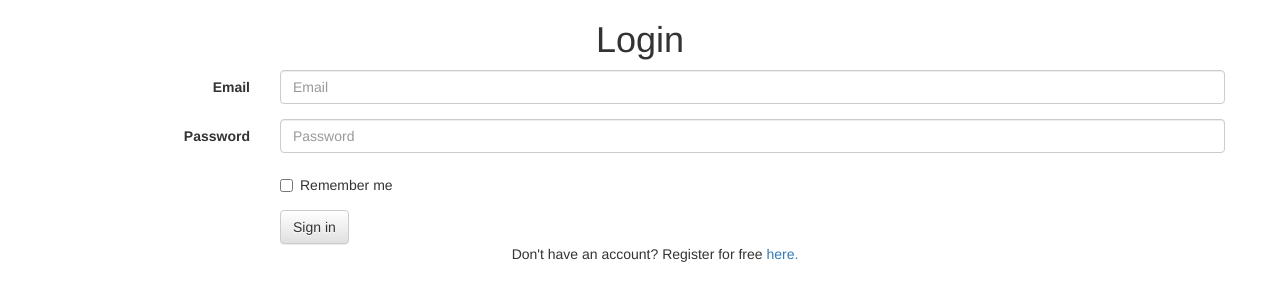
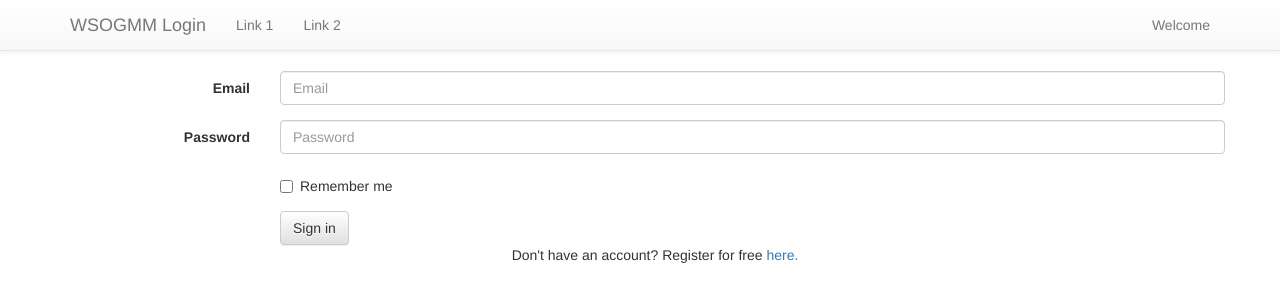
Before and after one commit to Aspenware/WSOGMM, a Django app: page /site/login/ in a window 1280 px wide. Shown: the top 302 px of the page. Run offline with Django 3.2, Linux system fonts and the light colour scheme; some libraries are stand-ins or nearby versions.

Commit message:
Add navigation bar

```diff
--- a/dade/templates/base.html
+++ b/dade/templates/base.html
@@ -6,20 +6,47 @@
     <meta name="viewport" content="width=device-width, initial-scale=1">
     <!-- The above 3 meta tags *must* come first in the head; any other head content must come *after* these tags -->
     <title>{% block title %}WSOGMM{% endblock %}</title>
-      <div class="container, text-center">
-        <h1>{% block heading %}WSOGMM{% endblock %}</h1>
-      </div>
     <!-- Bootstrap -->
     <!-- Latest compiled and minified CSS -->
     <link rel="stylesheet" href="https://maxcdn.bootstrapcdn.com/bootstrap/3.3.4/css/bootstrap.min.css">
 
     <!-- Optional theme -->
     <link rel="stylesheet" href="https://maxcdn.bootstrapcdn.com/bootstrap/3.3.4/css/bootstrap-theme.min.css">
-
-    <!-- Latest compiled and minified JavaScript -->
-    <script src="https://maxcdn.bootstrapcdn.com/bootstrap/3.3.4/js/bootstrap.min.js"></script>
 </head>
 <body>
+
+<header class="navbar navbar-static-top bs-docs-nav navbar-default" id="top" role="banner">
+    <div class="container">
+        <div class="navbar-header">
+            <button class="navbar-toggle collapsed" type="button" data-toggle="collapse"
+                    data-target=".bs-navbar-collapse">
+                <span class="sr-only">Toggle navigation</span>
+                <span class="icon-bar"></span>
+                <span class="icon-bar"></span>
+                <span class="icon-bar"></span>
+            </button>
+            <a href="../" class="navbar-brand">{% block heading %}WSOGMM{% endblock %}</a>
+        </div>
+        <nav class="collapse navbar-collapse bs-navbar-collapse">
+            <ul class="nav navbar-nav">
+                <li>
+                    <a href="#">Link 1</a>
+                </li>
+                <li>
+                    <a href="#">Link 2</a>
+                </li>
+            </ul>
+            <ul class="nav navbar-nav navbar-right">
+                <li><a>Welcome {{ user.username }}</a></li>
+            </ul>
+        </nav>
+    </div>
+</header>
+
+<div class="container, text-center">
+
+</div>
+
 <div class="container">
     {% block content %}{% endblock %}
 </div>
@@ -27,6 +54,7 @@
 <!-- jQuery (necessary for Bootstrap's JavaScript plugins) -->
 <script src="https://ajax.googleapis.com/ajax/libs/jquery/1.11.2/jquery.min.js"></script>
 <!-- Include all compiled plugins (below), or include individual files as needed -->
-    <script src="js/bootstrap.min.js"></script>
+<!-- Latest compiled and minified JavaScript -->
+<script src="https://maxcdn.bootstrapcdn.com/bootstrap/3.3.4/js/bootstrap.min.js"></script>
 </body>
 </html>
--- a/dade/templates/base_login.html
+++ b/dade/templates/base_login.html
@@ -1,18 +1,20 @@
 {% extends "base.html" %}
 {% block title %}WSOGMM LOGIN{% endblock %}
-{% block heading %}Login{% endblock %}
+{% block heading %}WSOGMM Login{% endblock %}
 {% block content %}
     <div class="container">
         <form method="POST" action="/site/login/" class="form-horizontal">
             {% csrf_token %}
             <div class="form-group">
                 <label for="email" class="col-sm-2 control-label">Email</label>
+
                 <div class="col-sm-10">
                     <input type="email" class="form-control" name="email" id="email" placeholder="Email">
                 </div>
             </div>
             <div class="form-group">
                 <label for="password" class="col-sm-2 control-label">Password</label>
+
                 <div class="col-sm-10">
                     <input type="password" class="form-control" name="password" id="password" placeholder="Password">
                 </div>
@@ -31,7 +33,8 @@
                     <button type="submit" class="btn btn-default">Sign in</button>
                 </div>
                 <div class="container">
-        <p class="help-block, text-center">Don't have an account? Register for free <a href="{% url 'register' %}"> here.</a></p>
+                    <p class="help-block, text-center">Don't have an account? Register for free <a
+                            href="{% url 'register' %}"> here.</a></p>
                 </div>
         </form>
     </div>
```
Also changed, not shown: dade/views.py (+15 -11 lines). Lines whose indentation alone changed are shown as unchanged.
